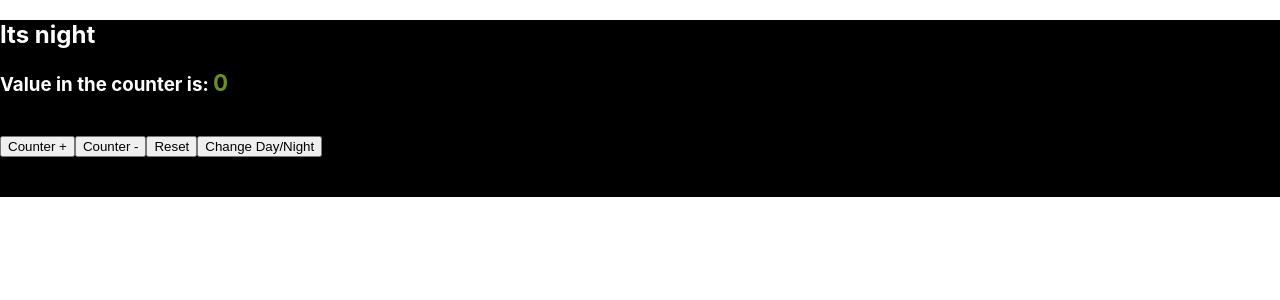
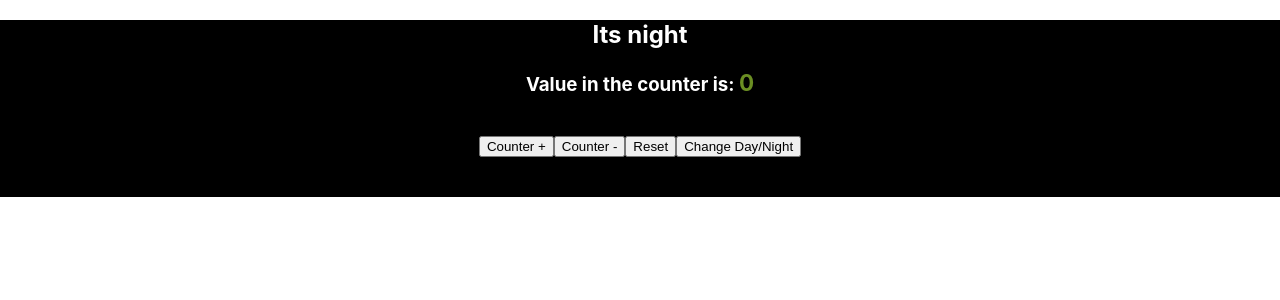
Before and after one commit to waseem602/counter-react-app, a React (Create React App) app: page / in a window 1280 px wide. Shown: the top 300 px of the page. Built offline with nearby package versions, Linux system fonts and the light colour scheme.

Commit message:
Update App.css

```diff
--- a/src/App.css
+++ b/src/App.css
@@ -14,3 +14,6 @@ b {
   color: olivedrab;
   font-size: larger;
 }
+h2,h3,div {
+  text-align: center;
+}
```
